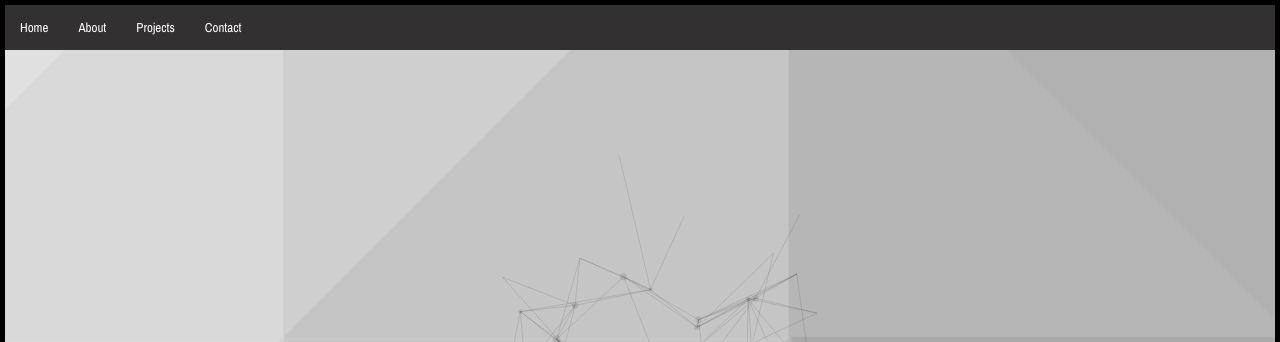
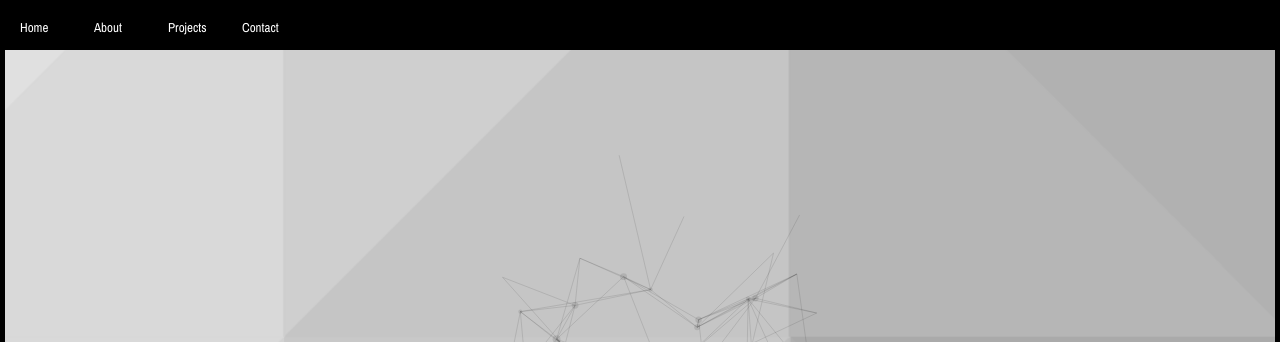
Before and after one commit to mradinoff/Portfolio, a plain HTML site: page index.html in a window 1280 px wide. Shown: the top 342 px of the page. Drawn offline with nearby package versions, Linux system fonts and the light colour scheme; a web font is replaced by a local one.

Commit message:
added colour transition for nav bar

```diff
--- a/css/master.css
+++ b/css/master.css
@@ -52,16 +52,20 @@ nav a {
 
 #main-ul {
   position: absolute;
-  background: #333032;
   width: 200px;
   transform: translateX(-100%);
-  transition: transform 0.5s;
-  height: 500px;
+  background-color: black;
+  transition: transform, background-color 0.5s;
+  transition-property: background-color, transform;
+  height: 700px;
   width: inherit;
+  z-index: 500;
+
 }
 #main-ul li a, #main-ul .dropped {
   display: block;
   padding: 14px 15px;
+  min-width: 44px;
 }
 li a:hover{
   font-weight: bolder;
@@ -71,6 +75,8 @@ li a:hover{
 /* TOGGLE MENU */
 #main-ul.slide {
   transform: translateX(0%);
+  background: #333032;
+
 }
 @media screen and (min-width: 768px) {
   nav .menu-btn {
@@ -266,5 +272,5 @@ color: #96a0a3;
   background: #333032;
   position: sticky;
   bottom: -2px;
-  z-index: 1000;
+  z-index: 2000;
 }
--- a/js/main.js
+++ b/js/main.js
@@ -282,7 +282,7 @@ $("#scroll").click(function() {
         'slow');
 });
 //Nav scroll, needs refactoring
-$("#home").click(function() {
+$("#home").click(function() { //This needs fixing
     $('html,body').animate({
         scrollTop: $("large-header").offset().top},
         'slow');
```
